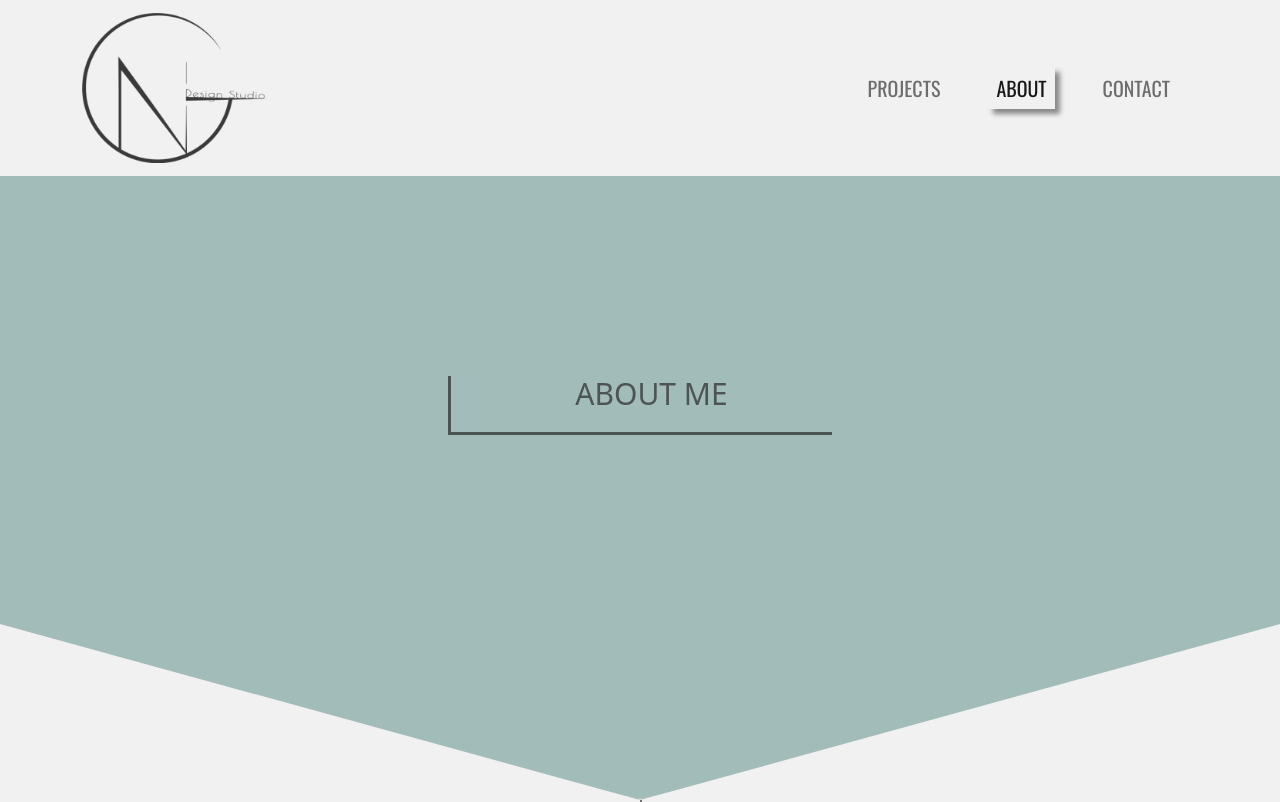
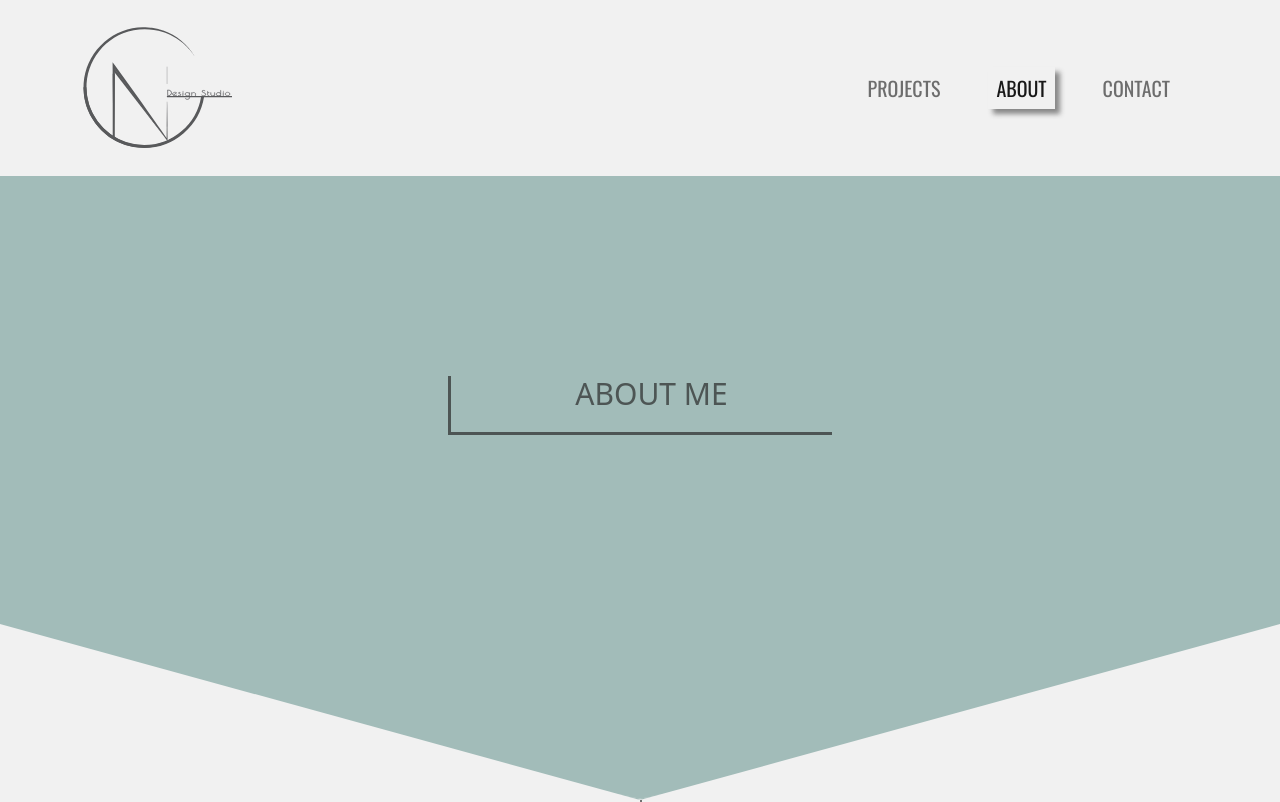
Before and after one commit to nadi0012/portfolio, a plain HTML site: page about.html in a window 1280 px wide. Shown: the top 802 px of the page. Drawn offline with nearby package versions, Linux system fonts and the light colour scheme.

Commit message:
logo-back

```diff
--- a/about.html
+++ b/about.html
@@ -32,7 +32,7 @@
       <div class="container">
         <!-- Adding Logo to Navbar -->
         <a class="navbar-brand" href="index.html">
-          <img src="/images/logo/logo1-480.png" alt="page-logo" height="150" width="">
+          <img src="images/logo.svg" alt="page-logo" height="150" width="150">
         </a>
 
         <button class="navbar-toggler" type="button" data-bs-toggle="collapse" data-bs-target="#navbarSupportedContent"
```
Also changed, not shown: contact.html (+1 -1 lines).
